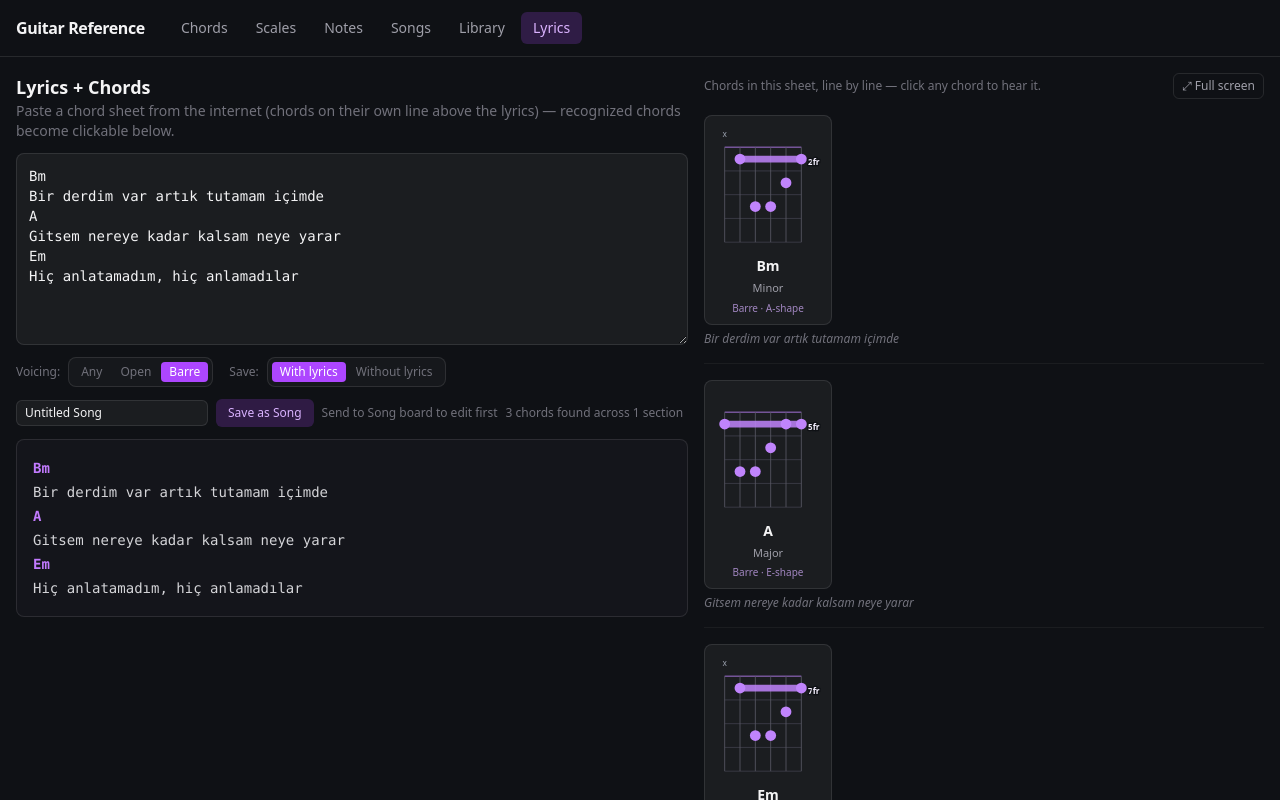
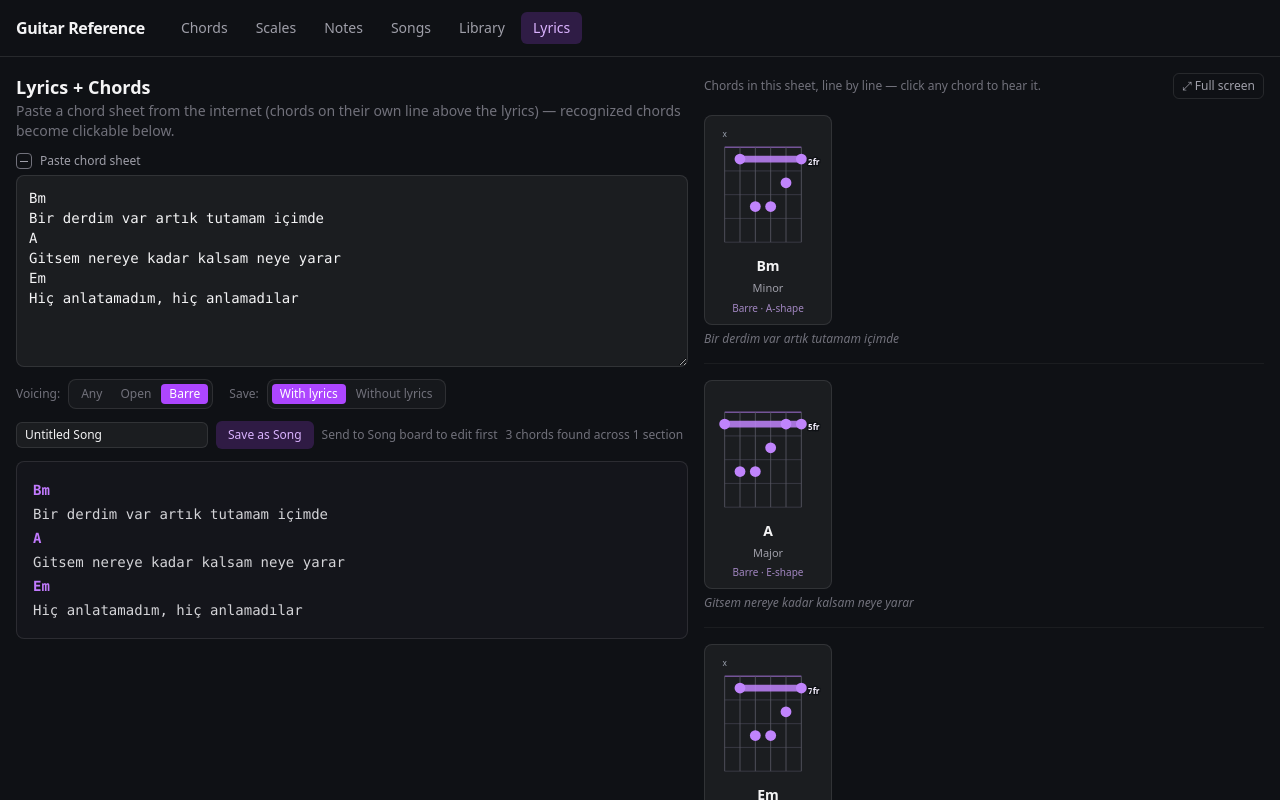
Before and after one commit to spotlightkid79/GuitarChords, a React (Vite) app: page / in a window 1280 px wide. Both pictures are taken after a click on the button "Lyrics". Built offline with nearby package versions, Linux system fonts and the light colour scheme.

Commit message:
Make the paste textarea on the Lyrics tab collapsible
Collapses to a one-line header showing the line count, freeing up space
for the parsed sheet and controls below once the text is already pasted.

```diff
--- a/src/components/ChordSheet.tsx
+++ b/src/components/ChordSheet.tsx
@@ -6,6 +6,7 @@ import type { NoteName } from '../lib/music-theory'
 import { useProgressionStore, type BoardLine } from '../store/progressionStore'
 import { useSongsStore } from '../store/songsStore'
 import { CardBody } from './ChordCard'
+import ExpandToggle from './ExpandToggle'
 
 const chordCandidatesByRootQuality = new Map<string, ChordShape[]>()
 for (const chord of CHORDS) {
@@ -141,6 +142,7 @@ export default function ChordSheet({ onSendToChords }: { onSendToChords: () => v
   const [preference, setPreference] = useState<VoicingPreference>('barre')
   const [includeLyrics, setIncludeLyrics] = useState(true)
   const [fullScreenChords, setFullScreenChords] = useState(false)
+  const [pasteCollapsed, setPasteCollapsed] = useState(false)
 
   const stanzas = useMemo(() => extractStanzas(text), [text])
   const allRows = useMemo(() => stanzas.flatMap((s) => s.rows), [stanzas])
@@ -196,12 +198,31 @@ export default function ChordSheet({ onSendToChords }: { onSendToChords: () => v
             become clickable below.
           </p>
         </div>
+        <div className="flex flex-col gap-1.5">
+          <div className="flex items-center gap-2">
+            <ExpandToggle expanded={!pasteCollapsed} onClick={() => setPasteCollapsed((c) => !c)} />
+            <button
+              type="button"
+              onClick={() => setPasteCollapsed((c) => !c)}
+              className="text-xs font-medium text-zinc-400 hover:text-zinc-200"
+            >
+              Paste chord sheet
+            </button>
+            {pasteCollapsed && (
+              <span className="text-xs text-zinc-600">
+                {text.split('\n').length} line{text.split('\n').length === 1 ? '' : 's'} — click to expand
+              </span>
+            )}
+          </div>
+          {!pasteCollapsed && (
             <textarea
               value={text}
               onChange={(e) => setText(e.target.value)}
               spellCheck={false}
               className="h-48 w-full resize-y rounded-lg border border-white/10 bg-white/5 p-3 font-mono text-sm text-zinc-100 focus:outline-none focus:ring-1 focus:ring-purple-400"
             />
+          )}
+        </div>
         <div className="flex flex-wrap items-center gap-2">
           <span className="text-xs text-zinc-500">Voicing:</span>
           <div className="flex items-center gap-0.5 rounded-lg border border-white/10 bg-white/[0.03] p-1">
```
Lines whose indentation alone changed are shown as unchanged.
